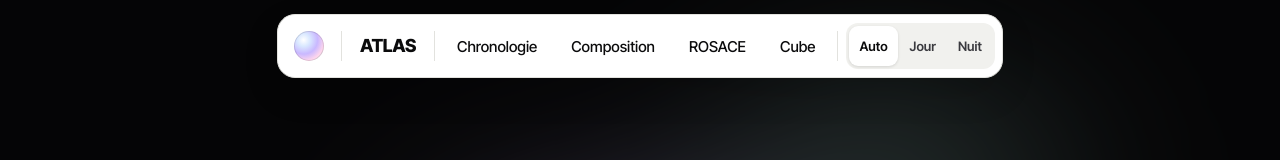
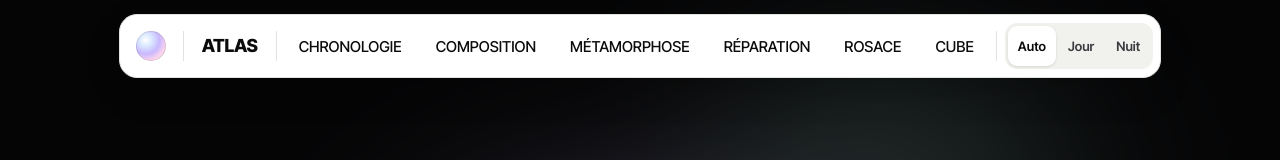
Before and after one commit to mattmezstitchlab/Atlas-de-pique-de-coeur, a plain HTML site: page cube-recit.html in a window 1280 px wide. Shown: the top 160 px of the page. Drawn offline with Linux system fonts and the light colour scheme.

Commit message:
navigation: uppercase and classify six Atlas destinations

```diff
--- a/cube-recit.html
+++ b/cube-recit.html
@@ -41,10 +41,12 @@
       <span class="separateur" aria-hidden="true"></span>
       <a class="outil" href="index.html" style="padding:0 10px" aria-label="ATLAS, l’accueil"><span class="marque">ATLAS</span></a>
       <div class="rangee"><span class="separateur" aria-hidden="true"></span>
-        <a class="outil" href="chronologie.html">Chronologie</a>
-        <a class="outil" href="composition.html">Composition</a>
+        <a class="outil" href="chronologie.html">CHRONOLOGIE</a>
+        <a class="outil" href="composition.html">COMPOSITION</a>
+        <a class="outil" href="metamorphose.html">MÉTAMORPHOSE</a>
+        <a class="outil" href="reparation.html">RÉPARATION</a>
         <a class="outil" href="rosace.html">ROSACE</a>
-        <a class="outil" href="vue-cube.html">Cube</a>
+        <a class="outil" href="vue-cube.html">CUBE</a>
       </div>
     </div>
   </nav>
```
